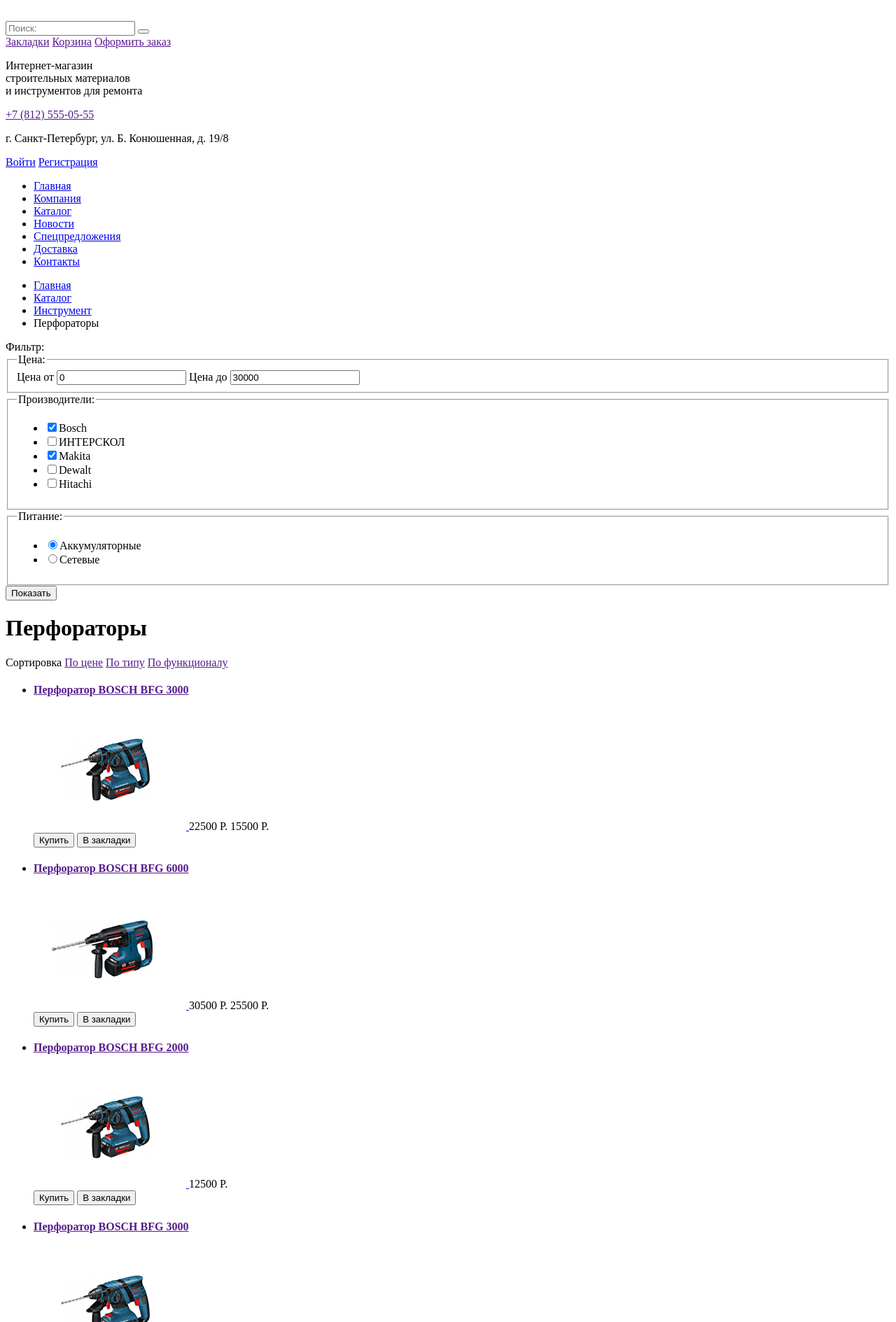
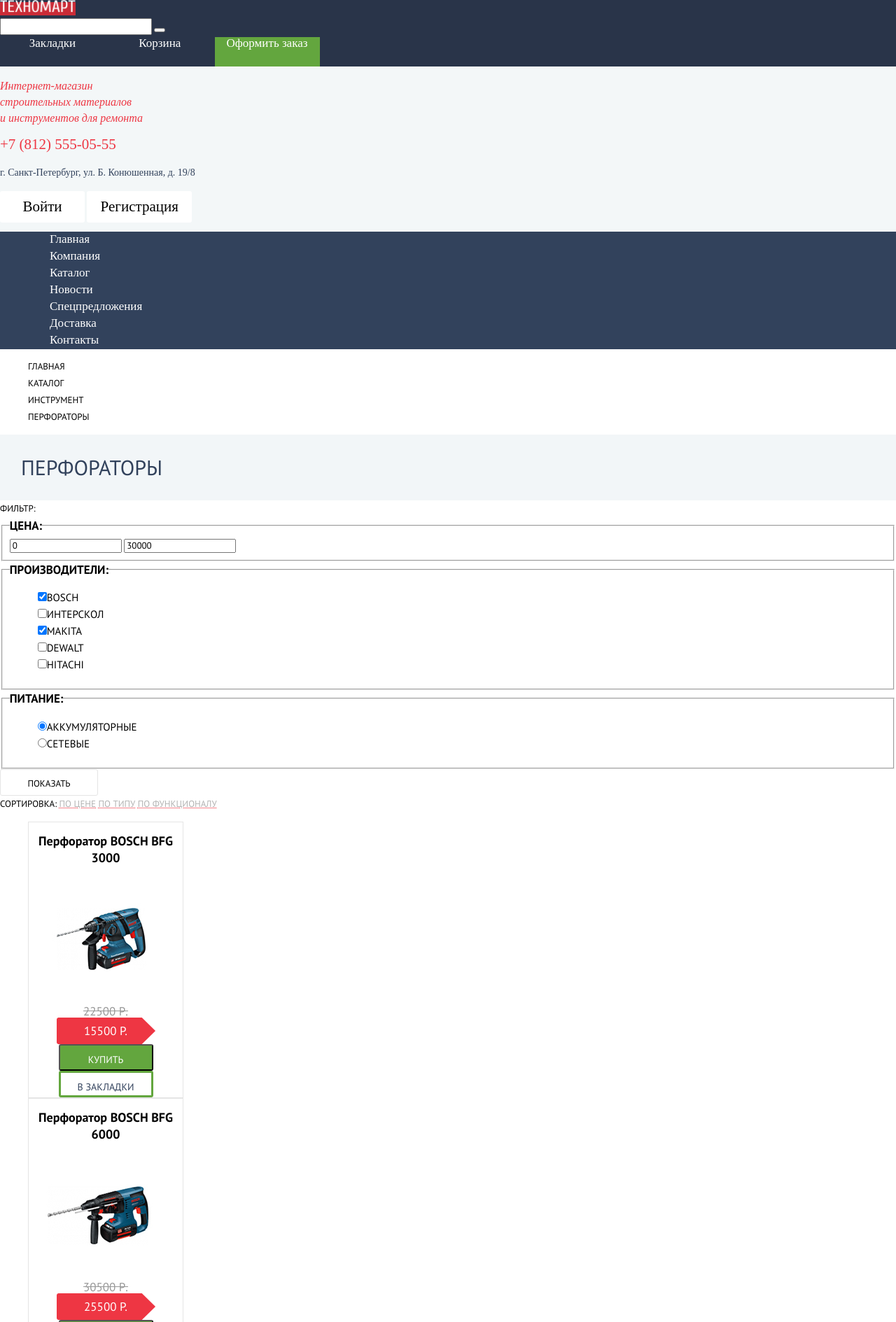
Before and after one commit to Osmandina/137731-technomart-27, a plain HTML site: page catalog.html in a window 1280 px wide. Shown: the top 1889 px of the page at 70% size. Drawn offline with Linux system fonts and the light colour scheme; a web font is replaced by a local one.

Commit message:
стили для страницы каталога

```diff
--- a/catalog.html
+++ b/catalog.html
@@ -2,33 +2,37 @@
 <html lang="ru">
   <head>
     <meta charset="utf-8">
-    <title>HTML Academy: Каталог Техномарт</title>
+    <title>HTML Academy: Техномарт</title>
+    <link href="https://fonts.googleapis.com/css?family=Cuprum:400,400i,700&display=swap&subset=cyrillic" rel="stylesheet">
+    <link href="https://fonts.googleapis.com/css?family=PT+Sans:400,700&display=swap&subset=cyrillic" rel="stylesheet">
+    <link href="css/style.css" rel="stylesheet">
+    <link href="css/normalize.css" rel="stylesheet">
   </head>
   <body>
-    <header>
+    <header class="header">
       <div class="top-menu">
         <a class="header-logo" href="index.html">
           <img src="img/logo.png" alt="Логотип Техномарт" class="logo" width="108" height="18">
         </a>
-        <form action="https://echo/htmlacademy.ru">
+        <form class="search-field" action="https://echo/htmlacademy.ru">
           <input type="search" name="search" id="search" placeholder="Поиск:">
           <button type="submit"></button>
         </form>
-        <div>
-          <a href="">Закладки</a>
-          <a href="">Корзина</a>
-          <a href="">Оформить заказ</a>
+        <div class="top-menu-buttons">
+          <a class="btn top-menu-btn" href="">Закладки</a>
+          <a class="btn top-menu-btn" href="">Корзина</a>
+          <a class="btn top-menu-btn btn-green" href="">Оформить заказ</a>
         </div>
-        <div class="contact-info">
+      </div>
+      <div class="bottom-menu">
         <p class="tagline">Интернет-магазин<br>строительных материалов<br>и инструментов для ремонта</p>
         <div class="contacs">
           <a href="" class="phone">+7 (812) 555-05-55</a>
           <p class="address">г. Санкт-Петербург, ул. Б. Конюшенная, д. 19/8</p>
         </div>
-          <div>
-            <a href="#">Войти</a>
-            <a href="#">Регистрация</a>
-          </div>
+        <div class="user-login">
+          <a class="btn user-btn btn-login" href="#">Войти</a>
+          <a class="btn user-btn btn-register" href="#">Регистрация</a>
         </div>
       </div>
       <nav class="site-navigation">
@@ -52,8 +56,12 @@
         <li class="breadcrumbs-current"><a>Перфораторы</a></li>
       </ul>
 
+      <div class="catalog-title">
+        <h1 >Перфораторы</h1>
+      </div>
+
       <section class="filter">
-        <span>Фильтр:</span>
+        <span class="filter-header">Фильтр:</span>
         <form class="" action="https://echo/htmlacademy.ru" method="get">
           <fieldset>
             <legend>Цена:</legend>
@@ -90,14 +98,13 @@
               <li><label for="network"><input type="radio" name="network" id="network" value="network">Сетевые</label></li>
             </ul>
           </fieldset>
-          <button>Показать</button>
+          <button class="btn filter-btn" >Показать</button>
         </form>
       </section>
 
-      <h1>Перфораторы</h1>
       <section class="catalog">
         <div class="sort">
-          <span>Сортировка</span>
+          <span class="sort-header">Сортировка:</span>
           <a href="">По цене</a>
           <a href="">По типу</a>
           <a href="">По функционалу</a>
@@ -112,11 +119,11 @@
             <a class="catalog-item-image" href="#">
               <img src="img/product-1.jpg" alt="Перфоратор BOSCH BFG 3000" width="218" height="170">
             </a>
-            <span class="old-price">22500 Р.</span>
-            <span class="price">15500 P.</span>
+            <div class="prices old-price">22500 Р.</div>
+            <div class="prices price">15500 P.</div>
             <div class="product-buttons">
-              <button class="buy">Купить</button>
-              <button class="save">В закладки</button>
+              <button class="btn btn-sm buy-btn">Купить</button>
+              <button class="btn btn-sm save-btn">В закладки</button>
             </div>
           </li>
           <li class="catalog-item">
@@ -126,11 +133,11 @@
             <a class="catalog-item-image" href="#">
               <img src="img/product-2.jpg" alt="Перфоратор BOSCH BFG 6000" width="218" height="170">
             </a>
-            <span class="old-price">30500 Р.</span>
-            <span class="price">25500 P.</span>
+            <div class="prices old-price">30500 Р.</div>
+            <div class="prices price">25500 P.</div>
             <div class="product-buttons">
-              <button class="buy">Купить</button>
-              <button class="save">В закладки</button>
+              <button class="btn btn-sm buy-btn">Купить</button>
+              <button class="btn btn-sm save-btn">В закладки</button>
             </div>
           </li>
           <li class="catalog-item">
@@ -141,10 +148,10 @@
             <a class="catalog-item-image" href="#">
               <img src="img/product-3.jpg" alt="Перфоратор BOSCH BFG 2000" width="218" height="170">
             </a>
-            <span class="price">12500 P.</span>
+            <div class="prices price">12500 P.</div>
             <div class="product-buttons">
-              <button class="buy">Купить</button>
-              <button class="save">В закладки</button>
+              <button class="btn btn-sm buy-btn">Купить</button>
+              <button class="btn btn-sm save-btn">В закладки</button>
             </div>
           </li>
           <li class="catalog-item">
@@ -154,11 +161,11 @@
             <a class="catalog-item-image" href="#">
               <img src="img/product-1.jpg" alt="Перфоратор BOSCH BFG 3000" width="218" height="170">
             </a>
-            <span class="old-price">22500 Р.</span>
-            <span class="price">15500 P.</span>
+            <div class="prices old-price">22500 Р.</div>
+            <div class="prices price">15500 P.</div>
             <div class="product-buttons">
-              <button class="buy">Купить</button>
-              <button class="save">В закладки</button>
+              <button class="btn btn-sm buy-btn">Купить</button>
+              <button class="btn btn-sm save-btn">В закладки</button>
             </div>
           </li>
           <li class="catalog-item">
@@ -169,11 +176,11 @@
             <a class="catalog-item-image" href="#">
               <img src="img/product-2.jpg" alt="Перфоратор BOSCH BFG 6000" width="218" height="170">
             </a>
-            <span class="old-price">30500 Р.</span>
-            <span class="price">25500 P.</span>
+            <div class="prices old-price">30500 Р.</div>
+            <div class="prices price">25500 P.</div>
             <div class="product-buttons">
-              <button class="buy">Купить</button>
-              <button class="save">В закладки</button>
+              <button class="btn btn-sm buy-btn">Купить</button>
+              <button class="btn btn-sm save-btn">В закладки</button>
             </div>
           </li>
           <li class="catalog-item">
@@ -183,10 +190,10 @@
             <a class="catalog-item-image" href="#">
               <img src="img/product-3.jpg" alt="Перфоратор BOSCH BFG 2000" width="218" height="170">
             </a>
-            <span class="price">12500 P.</span>
+            <div class="prices price">12500 P.</div>
             <div class="product-buttons">
-              <button class="buy">Купить</button>
-              <button class="save">В закладки</button>
+              <button class="btn btn-sm buy-btn">Купить</button>
+              <button class="btn btn-sm save-btn">В закладки</button>
             </div>
           </li>
           <li class="catalog-item">
@@ -197,11 +204,11 @@
             <a class="catalog-item-image" href="#">
               <img src="img/product-1.jpg" alt="Перфоратор BOSCH BFG 3000" width="218" height="170">
             </a>
-            <span class="old-price">22500 Р.</span>
-            <span class="price">15500 P.</span>
+            <div class="prices old-price">22500 Р.</div>
+            <div class="prices price">15500 P.</div>
             <div class="product-buttons">
-              <button class="buy">Купить</button>
-              <button class="save">В закладки</button>
+              <button class="btn btn-sm buy-btn">Купить</button>
+              <button class="btn btn-sm save-btn">В закладки</button>
             </div>
           </li>
           <li class="catalog-item">
@@ -211,11 +218,11 @@
             <a class="catalog-item-image" href="#">
               <img src="img/product-2.jpg" alt="Перфоратор BOSCH BFG 6000" width="218" height="170">
             </a>
-            <span class="old-price">30500 Р.</span>
-            <span class="price">25500 P.</span>
+            <div class="prices prices old-price">30500 Р.</div>
+            <div class="prices price">25500 P.</div>
             <div class="product-buttons">
-              <button class="buy">Купить</button>
-              <button class="save">В закладки</button>
+              <button class="btn btn-sm buy-btn">Купить</button>
+              <button class="btn btn-sm save-btn">В закладки</button>
             </div>
           </li>
           <li class="catalog-item">
@@ -225,10 +232,10 @@
             <a class="catalog-item-image" href="#">
               <img src="img/product-3.jpg" alt="Перфоратор BOSCH BFG 2000" width="218" height="170">
             </a>
-            <span class="price">12500 P.</span>
+            <div class="price prices">12500 P.</div>
             <div class="product-buttons">
-              <button class="buy">Купить</button>
-              <button class="save">В закладки</button>
+              <button class="btn btn-sm buy-btn">Купить</button>
+              <button class="btn btn-sm save-btn">В закладки</button>
             </div>
           </li>
         </ul>
@@ -236,7 +243,7 @@
           <li class="pagination-item"><a href="">1</a></li>
           <li class="pagination-item"><a href="">2</a></li>
           <li class="pagination-item"><a href="">3</a></li>
-          <li class="pagination-item-current"><a>СЛЕДУЮЩАЯ</a></li>
+          <li class="pagination-item-current"><a>Следующая</a></li>
         </ul>
       </section>
 
@@ -249,9 +256,9 @@
       </section>
     </main>
 
-    <footer>
-      <div class="footer-top-menu">
-        <img src="img/logo.png" alt="Логотип Техномат" class="footer-logo" width="136" height="21">
+    <footer class="footer">
+      <div class="footer-top">
+        <img src="img/logo.png" alt="Логотип Техномарт" class="footer-logo" width="136" height="21">
         <ul>
           <li><a href="#">Компания</a></li>
           <li><a href="#">Новости</a></li>
@@ -260,7 +267,7 @@
           <li><a href="#">Контакты</a></li>
         </ul>
       </div>
-      <div class="footer-middle-menu">
+      <div class="footer-middle">
         <p>г. Санкт-Петербург, ул. Б. Конюшенная, д. 19/8<br>+7 (812) 555-05-55</p>
         <ul>
           <li><a href="#">Материалы</a></li>
@@ -278,6 +285,7 @@
             <li><a href="#">ig</a></li>
           </ul>
         </div>
+        <div class="footer-contacts">
           <div class="email">
             <p>Обратная связь:</p>
             <a href="mailto:mail@htmlacademy.ru">mail@htmlacademy.ru</a>
@@ -285,6 +293,7 @@
           <div class="website">
             <p>Разработано —</p>
             <a href="htmlacademy.ru">htmlacademy.ru</a>
+          </div>
         </div>
       </div>
     </footer>
--- a/css/style.css
+++ b/css/style.css
@@ -20,12 +20,12 @@
 }
 
 .visually-hidden {
-  position: absolute !important;
+  position: absolute;
   clip: rect(1px, 1px, 1px, 1px);
-  padding:0 !important;
-  border:0 !important;
-  height: 1px !important;
-  width: 1px !important;
+  padding: 0;
+  border: 0;
+  height: 1px;
+  width: 1px;
   overflow: hidden;
 }
 
@@ -39,15 +39,15 @@
   color: #fff;
 }
 
-.top-menu .btn-green {
+.btn-green {
   background-color: #63a63e;
 }
 
-.top-menu .btn-green:hover {
+.btn-green:hover {
   background-color: #5fbb2d;
 }
 
-.top-menu .btn-green:active {
+.btn-green:active {
   background-color: #518534;
 }
 
@@ -89,6 +89,9 @@
   font-weight: 400;
   text-transform: capitalize;
   color: #fff;
+  padding-left: 31px;
+  padding-right: 31px;
+
 }
 
 .site-navigation a:hover {
@@ -99,7 +102,8 @@
   color: #8e939c;
   background-color: #1d2739;
 }
-.bottom-menu .tagline {
+
+.tagline {
   font-size: 16px;
   line-height: 23px;
   font-weight: 400;
@@ -156,7 +160,7 @@
   width: 135px;
 }
 
-.top-menu-buttons .top-menu-btn {
+.top-menu-btn {
   height: 42px;
   width: 150px;
   line-height: 42px;
@@ -164,11 +168,11 @@
   text-transform: none;
 }
 
-.top-menu-buttons .top-menu-btn:hover {
+.top-menu-btn:hover {
   background-color: #212a3a;
 }
 
-.top-menu-buttons .top-menu-btn:active {
+.top-menu-btn:active {
   color: #babbbd;
   background-color: #161d29;
 }
@@ -182,19 +186,19 @@
   text-transform: none;
 }
 
-.user-login .btn-login {
+.btn-login {
   width: 121px;
 }
 
-.user-login .btn-register {
+.btn-register {
   width: 150px;
 }
 
-.user-login .user-btn:hover {
+.user-btn:hover {
   color: #ee3643;
 }
 
-.user-login .user-btn:active {
+.user-btn:active {
   color: #b2b2b2;
 }
 
@@ -218,16 +222,16 @@
   background-color: #ba2732;
 }
 
-.promo-block .promo-btn {
+.promo-btn {
   background-color: #000;
   opacity: 0.1;
 }
 
-.promo-block .promo-btn:hover {
+.promo-btn:hover {
   opacity: 0.2;
 }
 
-.promo-block .promo-btn:active {
+.promo-btn:active {
   opacity: 0.3;
 }
 
@@ -310,3 +314,137 @@
 .social-icons a {
   background-color: #212a3a;
 }
+
+.breadcrumbs a {
+  font-size: 13px;
+  line-height: 18px;
+  color: #000;
+  text-transform: uppercase;
+}
+
+.catalog-title {
+  padding: 32px 30px;
+  background-color: #f2f6f8;
+}
+
+.catalog-title h1 {
+  font-size: 30px;
+  line-height: 30px;
+  font-weight: 400;
+  color: #32425c;
+  text-transform: uppercase;
+  margin: 0;
+}
+
+.filter-btn {
+  font-size: 13px;
+  line-height: 38px;
+  height: 38px;
+  width: 140px;
+  color: #000;
+  background-color: #fff;
+  border: 1px solid #e5e5e5;
+}
+
+.catalog-item {
+  max-width: 220px;
+  border: 1px solid #e5e5e5;
+  text-align: center;
+}
+
+.catalog-item-title {
+  font-family: "PT Sans";
+  font-weight: 700;
+  font-size: 18px;
+  line-height: 20px;
+  color: #000;
+}
+
+.buy-btn {
+  background-color: #63a63e;
+}
+
+.buy-btn:hover {
+  background-color: #5fbb2d;
+}
+
+.buy-btn:active {
+  background-color: #518534;
+}
+
+.save-btn {
+  color: #32425c;
+  background-color: #fff;
+  border: 3px solid #63a63e;
+}
+
+.save-btn:hover {
+  border: 3px solid #32425c;
+}
+
+.save-btn:active {
+  border: 3px solid #32425c;
+  opacity: 0.3;
+}
+
+
+.prices {
+  font-size: 17px;
+  line-height: 18px;
+}
+
+.old-price {
+  color: #999999;
+  text-decoration: line-through;
+
+}
+
+div.price {
+  width: 141px;
+  height: 38px;
+  margin: 0 auto;
+  line-height: 38px;
+  color: #fff;
+  background: url("../img/price-bg.png") no-repeat 0 0;
+}
+
+.filter-header,
+.sort-header {
+  font-size: 13px;
+  line-height: 18px;
+  text-transform: uppercase;
+  color: #000;
+}
+
+.filter,
+.sort {
+  text-transform: uppercase;
+}
+
+.filter legend {
+  font-size: 17px;
+  font-weight: 700;
+}
+
+.filter label {
+  font-size: 15px;
+  line-height: 20px;
+  color: #000;
+}
+
+.sort a {
+  font-size: 13px;
+  color: rgba(0, 0, 0, 0.3);
+  text-decoration: underline;
+  text-decoration-style: dotted;
+  text-decoration-color: #ee3643;
+}
+
+.sort a:hover {
+  color: rgba(0, 0, 0, 1);
+}
+
+.sort a:active {
+  color: #ee3643;
+  text-decoration: none;
+}
```
Also changed, not shown: img/price-bg.png (added). Lines whose indentation alone changed are shown as unchanged.
